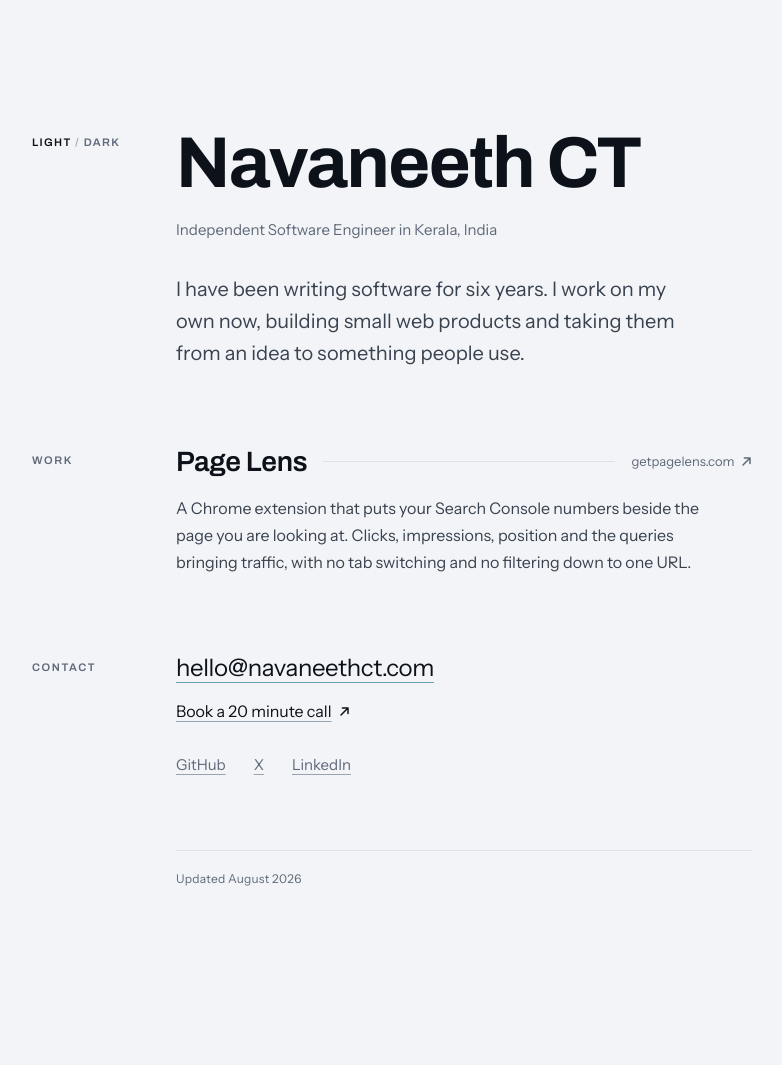
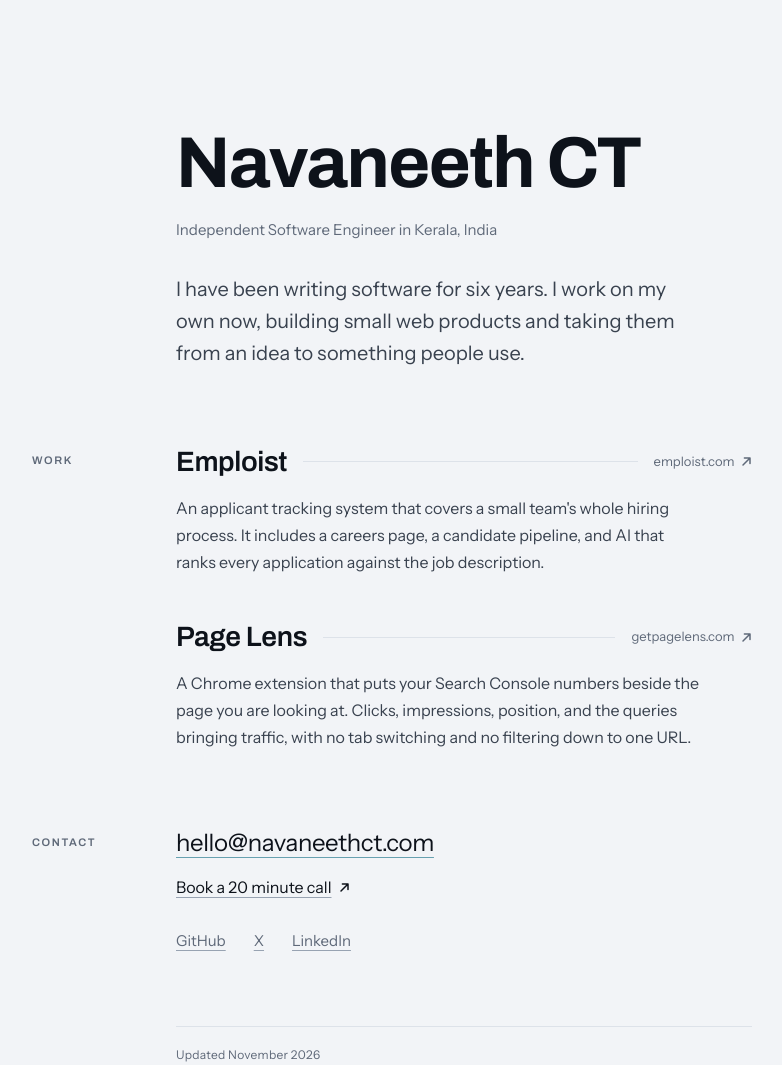
Before and after one commit to navan-ct/navan-ct.github.io, a plain HTML site: page index.html in a window 1280 px wide. Shown: the whole page, without its empty margins (248-1030 px from the left). Before the commit the page ends 958 px from the top, so only its background shows below. Drawn offline with Linux system fonts and the light colour scheme.

Commit message:
feat: add the Emploist entry and remove the light and dark appearance switch

```diff
--- a/index.html
+++ b/index.html
@@ -5,7 +5,7 @@
   <meta name="viewport" content="width=device-width, initial-scale=1.0">
   <title>Navaneeth CT</title>
   <!-- <meta name="description" content="Navaneeth CT is an independent software engineer in Kerala, India. He runs OnePointO Labs and builds Page Lens."> -->
-  <meta name="description" content="Navaneeth CT is an independent software engineer in Kerala, India. He builds Page Lens.">
+  <meta name="description" content="Navaneeth CT is an independent software engineer in Kerala, India. He builds Emploist and Page Lens.">
   <meta name="author" content="Navaneeth CT">
   <link rel="canonical" href="https://navaneethct.com/">
   <link rel="icon" type="image/svg+xml" href="favicon.svg">
@@ -14,23 +14,10 @@
   <meta property="og:url" content="https://navaneethct.com/">
   <meta property="og:title" content="Navaneeth CT">
   <!-- <meta property="og:description" content="Independent software engineer. Runs OnePointO Labs, builds Page Lens."> -->
-  <meta property="og:description" content="Independent software engineer. Builds Page Lens.">
+  <meta property="og:description" content="Independent software engineer. Builds Emploist and Page Lens.">
   <meta name="twitter:card" content="summary">
   <meta name="twitter:creator" content="@ctnavan">
-  <meta name="theme-color" id="theme-color" content="#F2F4F7">
-
-  <!-- Runs before first paint so the page never flashes the wrong theme. -->
-  <script>
-    (function () {
-      let stored = null;
-      try { stored = localStorage.getItem('theme'); } catch (e) {}
-
-      document.documentElement.dataset.theme =
-        stored === 'light' || stored === 'dark'
-          ? stored
-          : (window.matchMedia('(prefers-color-scheme: dark)').matches ? 'dark' : 'light');
-    })();
-  </script>
+  <meta name="theme-color" content="#F2F4F7">
 
   <link rel="preconnect" href="https://fonts.googleapis.com">
   <link rel="preconnect" href="https://fonts.gstatic.com" crossorigin>
@@ -49,7 +36,6 @@
     --body:     #39424f;
     --text:     #0d121a;
     --accent:   #0c6b82;
-    /* Heavier tint than dark's, since the teal washes out on a light ground. */
     --accent-soft: rgba(12, 107, 130, 0.6);
 
     --display: "Archivo", ui-sans-serif, system-ui, sans-serif;
@@ -58,35 +44,6 @@
     --rail: 6.5rem;
     --rail-gap: 2.5rem;
     --prose: 33rem;
-  }
-
-  :root[data-theme="dark"] {
-    color-scheme: dark;
-
-    --ink:      #0b0e14;
-    --line:     #1e2530;
-    --line-lit: #375563;
-    --mute:     #7c8598;
-    --body:     #b4bbc7;
-    --text:     #e6e9ef;
-    --accent:   #7fd4e8;
-    --accent-soft: rgba(127, 212, 232, 0.55);
-  }
-
-  /* Without script the switch is hidden, so the system setting decides. */
-  @media (prefers-color-scheme: dark) {
-    :root:not([data-theme="light"]) {
-      color-scheme: dark;
-
-      --ink:      #0b0e14;
-      --line:     #1e2530;
-      --line-lit: #375563;
-      --mute:     #7c8598;
-      --body:     #b4bbc7;
-      --text:     #e6e9ef;
-      --accent:   #7fd4e8;
-      --accent-soft: rgba(127, 212, 232, 0.55);
-    }
   }
 
   *, *::before, *::after { box-sizing: border-box; }
@@ -112,19 +69,6 @@
     border-radius: 2px;
   }
 
-  /* Cross-fade, added by script only for the moment of a theme switch. */
-  @media (prefers-reduced-motion: no-preference) {
-    :root.theme-fade,
-    :root.theme-fade *,
-    :root.theme-fade *::before,
-    :root.theme-fade *::after {
-      transition: background-color 240ms ease,
-                  border-color 240ms ease,
-                  color 240ms ease,
-                  text-decoration-color 240ms ease !important;
-    }
-  }
-
   /* ── Page grid: a label rail and one column of content ── */
 
   .page {
@@ -144,57 +88,10 @@
   .intro,
   .block { grid-column: 2; }
 
-  .intro { grid-row: 1; }
-
-  /* ── Appearance switch ── */
-
-  .theme-switch {
-    grid-column: 1;
-    grid-row: 1;
-    justify-self: start;
-    align-self: start;
-    display: inline-flex;
-    align-items: baseline;
-    gap: 0.34em;
-    /* Aligns to the cap line of the name, not the top of its box. */
-    padding: 0.55rem 0 0;
-    font-family: var(--display);
-    font-size: 0.6875rem;
-    font-weight: 600;
-    font-stretch: 110%;
-    letter-spacing: 0.12em;
-    line-height: 1;
-    text-transform: uppercase;
-  }
-
-  .theme-opt {
-    margin: 0;
-    padding: 0;
-    border: 0;
-    background: none;
-    font: inherit;
-    letter-spacing: inherit;
-    text-transform: inherit;
-    color: var(--mute);
-    cursor: pointer;
-    transition: color 180ms ease;
-  }
-
-  .theme-opt[aria-pressed="true"] {
-    color: var(--text);
-    cursor: default;
-  }
-
-  .theme-sep { color: var(--line-lit); }
-
-  .theme-opt[aria-pressed="false"]:hover,
-  .theme-opt[aria-pressed="false"]:focus-visible { color: var(--accent); }
-
   /* ── Masthead ── */
 
   .name {
     margin: 0;
-    /* Named, not inherited: an inherited colour lags during the cross-fade. */
     color: var(--text);
     font-family: var(--display);
     font-size: clamp(2.75rem, 9vw, 4.5rem);
@@ -375,16 +272,6 @@
     .rail-label,
     .foot { grid-column: 1; }
 
-    .theme-switch {
-      grid-column: 1;
-      grid-row: auto;
-      justify-self: end;
-      padding-top: 0;
-      margin-bottom: 2.25rem;
-    }
-
-    .intro { grid-row: auto; }
-
     .rail-label {
       padding-top: 0;
       margin-top: 3.5rem;
@@ -414,9 +301,6 @@
     }
   }
   </style>
-
-  <!-- The switch does nothing without script, so it does not show up. -->
-  <noscript><style>.theme-switch { display: none; }</style></noscript>
 </head>
 <body>
 
@@ -427,12 +311,6 @@
   </svg>
 
   <main class="page">
-
-    <div class="theme-switch" id="theme-switch" role="group" aria-label="Appearance">
-      <button class="theme-opt" type="button" data-mode="light" aria-pressed="true">Light</button>
-      <span class="theme-sep" aria-hidden="true">/</span>
-      <button class="theme-opt" type="button" data-mode="dark" aria-pressed="false">Dark</button>
-    </div>
 
     <header class="intro">
       <h1 class="name">Navaneeth CT</h1>
@@ -460,12 +338,28 @@
           </a>
           <p class="entry-desc">
             A studio for founders who cannot build the thing themselves. You
-            bring the idea, I scope it, design it and build it, and three weeks
-            later it is live with accounts, payments and the code in your own
+            bring the idea, I scope it, design it, and build it, and three weeks
+            later it is live with accounts, payments, and the code in your own
             repo.
           </p>
         </article>
         -->
+
+        <article class="entry">
+          <a class="entry-head" href="https://www.emploist.com/" target="_blank" rel="noopener noreferrer">
+            <span class="entry-name">Emploist</span>
+            <span class="leader" aria-hidden="true"></span>
+            <span class="entry-host">
+              emploist.com
+              <svg class="arrow" width="11" height="11" aria-hidden="true" focusable="false"><use href="#arrow"/></svg>
+            </span>
+          </a>
+          <p class="entry-desc">
+            An applicant tracking system that covers a small team's whole hiring
+            process. It includes a careers page, a candidate pipeline, and AI
+            that ranks every application against the job description.
+          </p>
+        </article>
 
         <article class="entry">
           <a class="entry-head" href="https://getpagelens.com" target="_blank" rel="noopener noreferrer">
@@ -478,7 +372,7 @@
           </a>
           <p class="entry-desc">
             A Chrome extension that puts your Search Console numbers beside the
-            page you are looking at. Clicks, impressions, position and the
+            page you are looking at. Clicks, impressions, position, and the
             queries bringing traffic, with no tab switching and no filtering
             down to one URL.
           </p>
@@ -507,58 +401,9 @@
       </div>
     </section>
 
-    <footer class="foot">Updated August 2026</footer>
+    <footer class="foot">Updated November 2026</footer>
 
   </main>
 
-  <script>
-    (function () {
-      const root = document.documentElement;
-      const control = document.getElementById('theme-switch');
-      const meta = document.getElementById('theme-color');
-      const options = control.querySelectorAll('.theme-opt');
-      const system = window.matchMedia('(prefers-color-scheme: dark)');
-      const PAGE_COLOR = { light: '#F2F4F7', dark: '#0B0E14' };
-
-      let chosen = null;
-      try {
-        const stored = localStorage.getItem('theme');
-        if (stored === 'light' || stored === 'dark') chosen = stored;
-      } catch (e) {}
-
-      function apply(theme, crossFade) {
-        if (crossFade && root.dataset.theme === theme) return;
-
-        if (crossFade) {
-          root.classList.add('theme-fade');
-          window.setTimeout(function () { root.classList.remove('theme-fade'); }, 300);
-        }
-
-        root.dataset.theme = theme;
-        meta.setAttribute('content', PAGE_COLOR[theme]);
-
-        options.forEach(function (option) {
-          option.setAttribute('aria-pressed', String(option.dataset.mode === theme));
-        });
-      }
-
-      apply(root.dataset.theme === 'dark' ? 'dark' : 'light', false);
-
-      options.forEach(function (option) {
-        option.addEventListener('click', function () {
-          chosen = option.dataset.mode;
-          try { localStorage.setItem('theme', chosen); } catch (e) {}
-          apply(chosen, true);
-        });
-      });
-
-      /* The system keeps the vote only until someone picks a side. */
-      system.addEventListener('change', function (event) {
-        if (chosen) return;
-        apply(event.matches ? 'dark' : 'light', true);
-      });
-    })();
-  </script>
-
 </body>
 </html>
```
